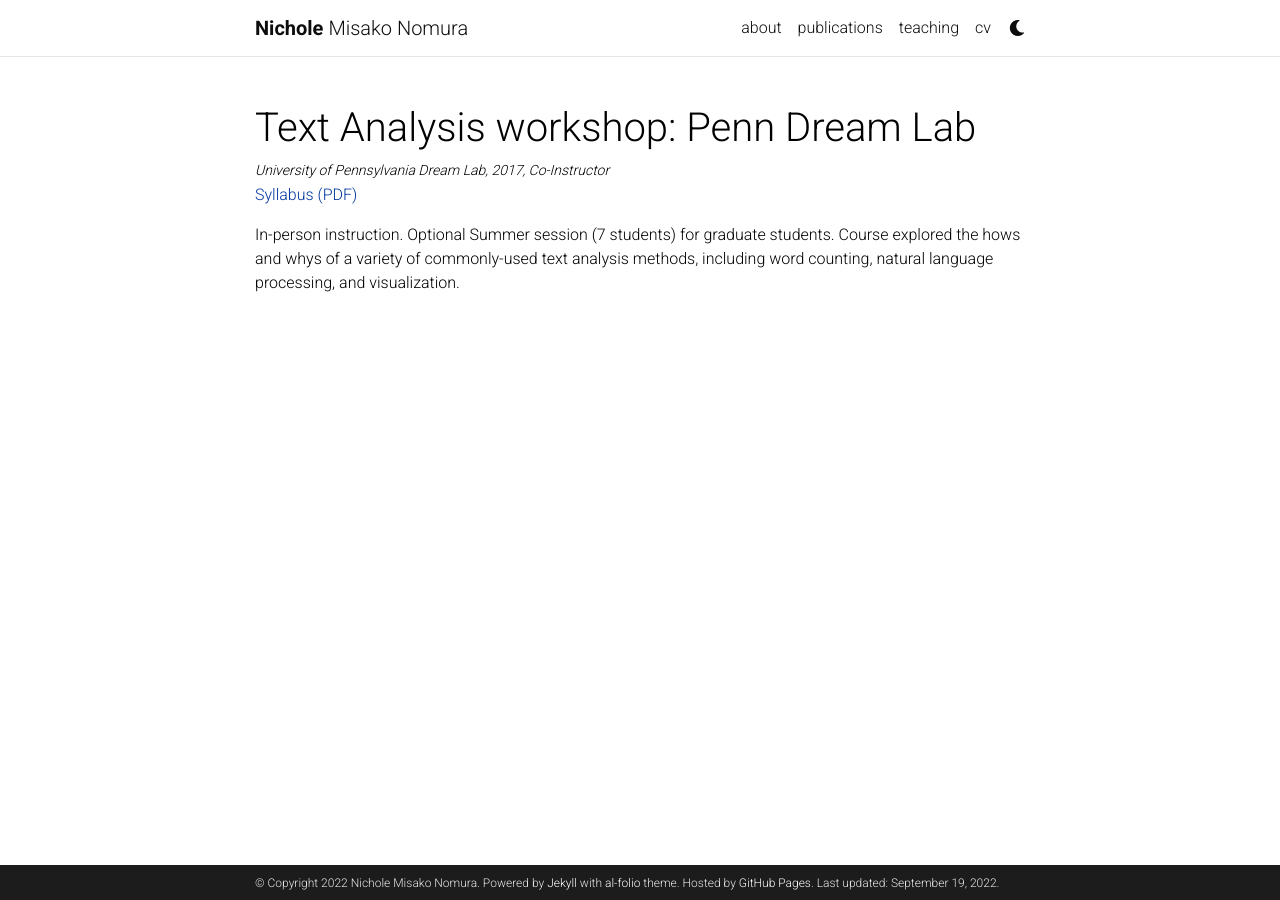
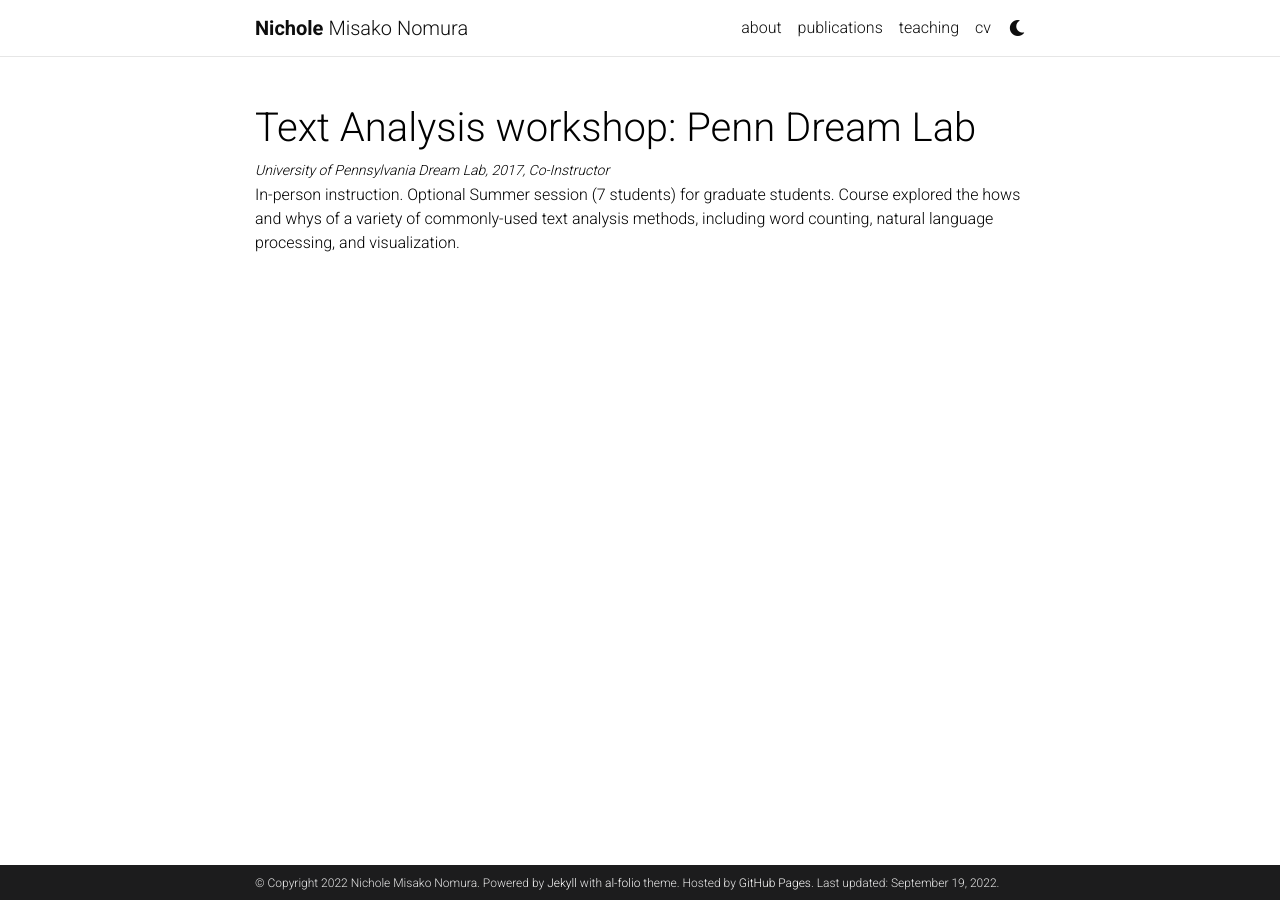
Before and after one commit to Nomura-N/Nomura-N.github.io, a Jekyll site: the page built from _teaching/dreamlab_textanalysis.md, in a window 1280 px wide. Built offline with Jekyll 4.4.1, drawn with Linux system fonts in a browser that asks for light colours; comment, search, counter and statistics services are not loaded; a style sheet for code colours, icons or effects is not loaded.

Commit message:
Update dreamlab_textanalysis.md

```diff
--- a/_teaching/dreamlab_textanalysis.md
+++ b/_teaching/dreamlab_textanalysis.md
@@ -7,7 +7,6 @@ importance: 3
 location: University of Pennsylvania Dream Lab
 year: 2017
 type: Co-Instructor
-syllabus: nomura_dreamlab_textanalysis.pdf
 ---
 
 
```
